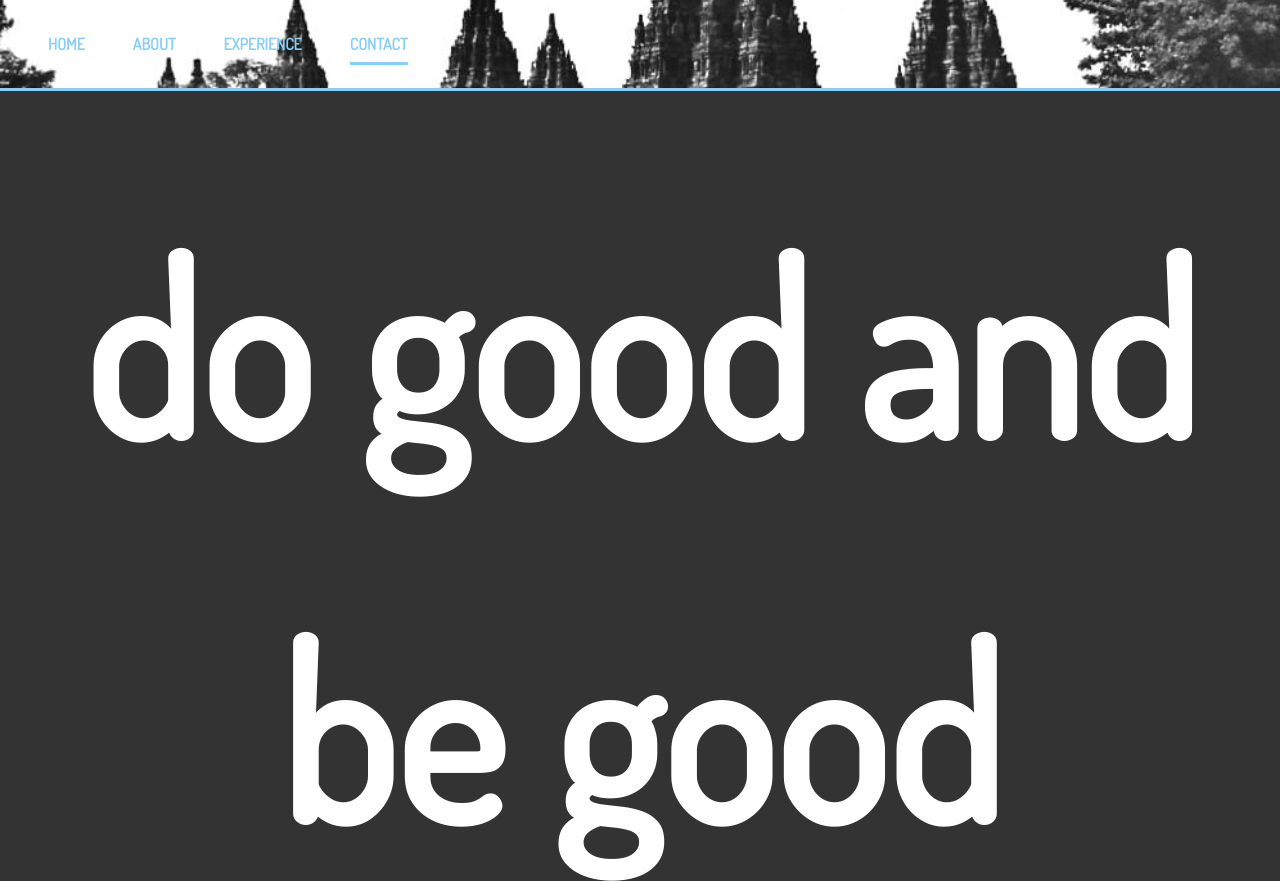
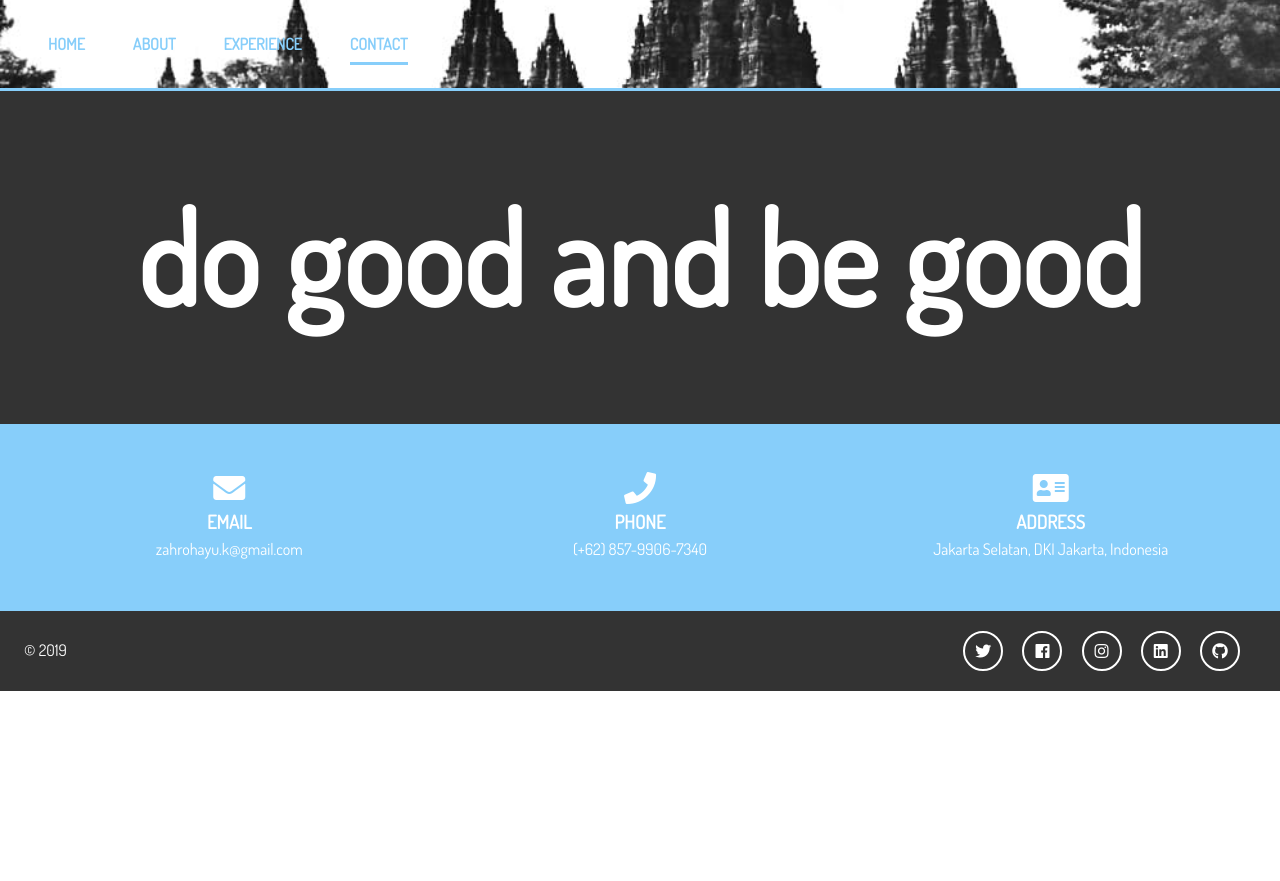
Before and after one commit to zakhumayr/CV, a plain HTML site: page contact.html in a window 1280 px wide. Shown: the top 881 px of the page. After the commit the page ends 800 px from the top, so only its background shows below. Drawn offline with Linux system fonts and the light colour scheme.

Commit message:
Update main.css

```diff
--- a/css/main.css
+++ b/css/main.css
@@ -534,7 +534,7 @@ img {
 
 #contact-b h1 {
   text-align: center;
-  font-size: 15rem;
+  font-size: 8rem;
 }
 
 #main-footer {
```
